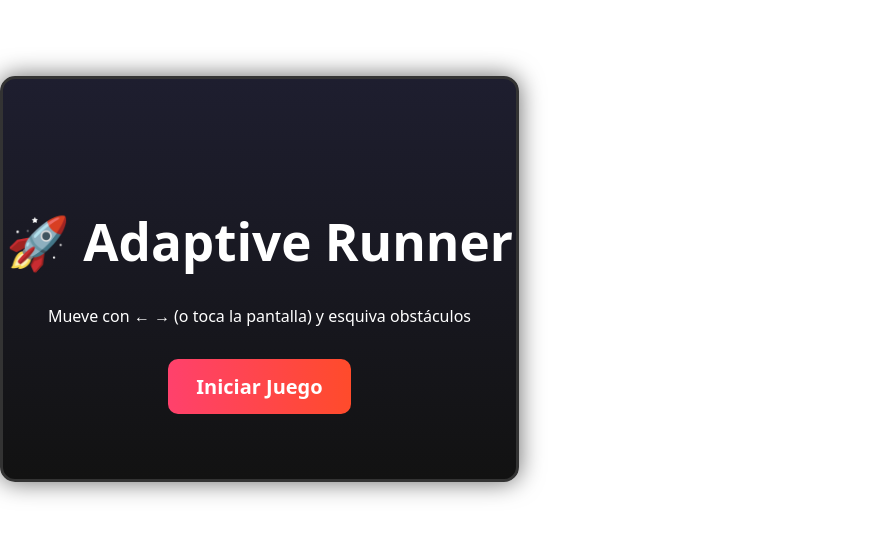
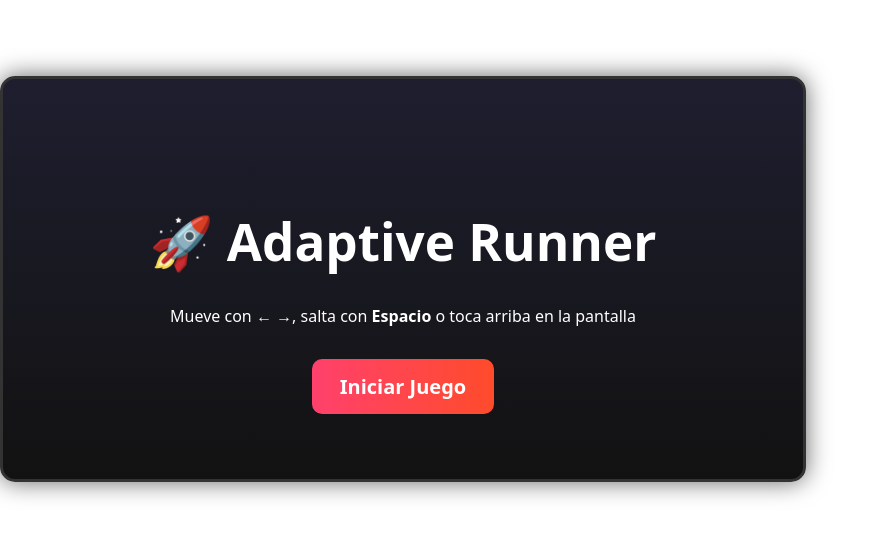
Before and after one commit to Patogol35/QuizEducativo, a React (Vite) app: page / in a window 1280 px wide. Shown: the part 121-658 px from the top of the page, without its empty margins (0-885 px from the left). Built offline with nearby package versions, Linux system fonts and the light colour scheme.

Commit message:
Update Game.jsx

```diff
--- a/src/components/Game.jsx
+++ b/src/components/Game.jsx
@@ -4,8 +4,8 @@ import { motion } from "framer-motion";
 
 // 🎮 Styled-components
 const GameContainer = styled.div`
-  width: 100%;
-  max-width: 800px;
+  width: 800px;
+  max-width: 100%;
   height: 400px;
   margin: 30px auto;
   background: linear-gradient(180deg, #1e1e2f, #121212);
@@ -29,6 +29,7 @@ const GameContainer = styled.div`
 
 const Player = styled(motion.div)`
   position: absolute;
+  left: ${({ position }) => position}px;
   bottom: 50px;
   width: 50px;
   height: 50px;
@@ -90,6 +91,7 @@ const CenterScreen = styled.div`
 export default function Game() {
   const [screen, setScreen] = useState("start"); // start | play | end
   const [playerPos, setPlayerPos] = useState(100);
+  const [isJumping, setIsJumping] = useState(false);
   const [obstacles, setObstacles] = useState([]);
   const [speed, setSpeed] = useState(5);
   const [score, setScore] = useState(0);
@@ -103,12 +105,18 @@ export default function Game() {
         setPlayerPos((pos) => pos - 40);
       } else if (e.key === "ArrowRight" && playerPos < 750) {
         setPlayerPos((pos) => pos + 40);
+      } else if (e.key === " " && !isJumping) {
+        jump();
       }
     };
 
     const handleTouch = (e) => {
       const x = e.touches[0].clientX;
-      if (x < window.innerWidth / 2 && playerPos > 0) {
+      const y = e.touches[0].clientY;
+
+      if (y < window.innerHeight / 2 && !isJumping) {
+        jump(); // salto
+      } else if (x < window.innerWidth / 2 && playerPos > 0) {
         setPlayerPos((pos) => pos - 40);
       } else if (x >= window.innerWidth / 2 && playerPos < 750) {
         setPlayerPos((pos) => pos + 40);
@@ -122,7 +130,7 @@ export default function Game() {
       window.removeEventListener("keydown", handleKey);
       window.removeEventListener("touchstart", handleTouch);
     };
-  }, [screen, playerPos]);
+  }, [screen, playerPos, isJumping]);
 
   // 🚀 Obstáculos y puntuación
   useEffect(() => {
@@ -135,7 +143,12 @@ export default function Game() {
         return [
           ...newObs.filter((o) => o.left > -60),
           ...(addNew
-            ? [{ left: 800, bottom: Math.random() > 0.5 ? 50 : 120 }]
+            ? [
+                {
+                  left: 800,
+                  bottom: Math.random() > 0.5 ? 50 : 120, // bajo o alto
+                },
+              ]
             : []),
         ];
       });
@@ -149,23 +162,33 @@ export default function Game() {
   // 🚨 Colisiones
   useEffect(() => {
     if (screen !== "play") return;
+
     obstacles.forEach((o) => {
+      const playerBottom = isJumping ? 150 : 50; // altura del jugador si está saltando
       if (
         o.left < playerPos + 50 &&
         o.left + 50 > playerPos &&
-        o.bottom === 50 // misma altura
+        o.bottom === playerBottom
       ) {
         setScreen("end");
       }
     });
-  }, [obstacles, playerPos, screen]);
+  }, [obstacles, playerPos, screen, isJumping]);
+
+  // 🚀 Función salto
+  const jump = () => {
+    setIsJumping(true);
+    setTimeout(() => setIsJumping(false), 700); // dura 0.7s
+  };
 
   return (
     <GameContainer>
       {screen === "start" && (
         <CenterScreen>
           <h1>🚀 Adaptive Runner</h1>
-          <p>Mueve con ← → (o toca la pantalla) y esquiva obstáculos</p>
+          <p>
+            Mueve con ← →, salta con <b>Espacio</b> o toca arriba en la pantalla
+          </p>
           <GameButton onClick={() => setScreen("play")}>Iniciar Juego</GameButton>
         </CenterScreen>
       )}
@@ -176,8 +199,9 @@ export default function Game() {
             <ProgressFill speed={speed} />
           </ProgressBar>
           <Player
-            animate={{ left: playerPos }}
-            transition={{ type: "spring", stiffness: 300, damping: 20 }}
+            position={playerPos}
+            animate={{ bottom: isJumping ? 150 : 50 }}
+            transition={{ type: "spring", stiffness: 300, damping: 15 }}
           />
           {obstacles.map((o, i) => (
             <Obstacle
@@ -211,6 +235,7 @@ export default function Game() {
               setObstacles([]);
               setSpeed(5);
               setScore(0);
+              setIsJumping(false);
               setScreen("start");
             }}
           >
```
